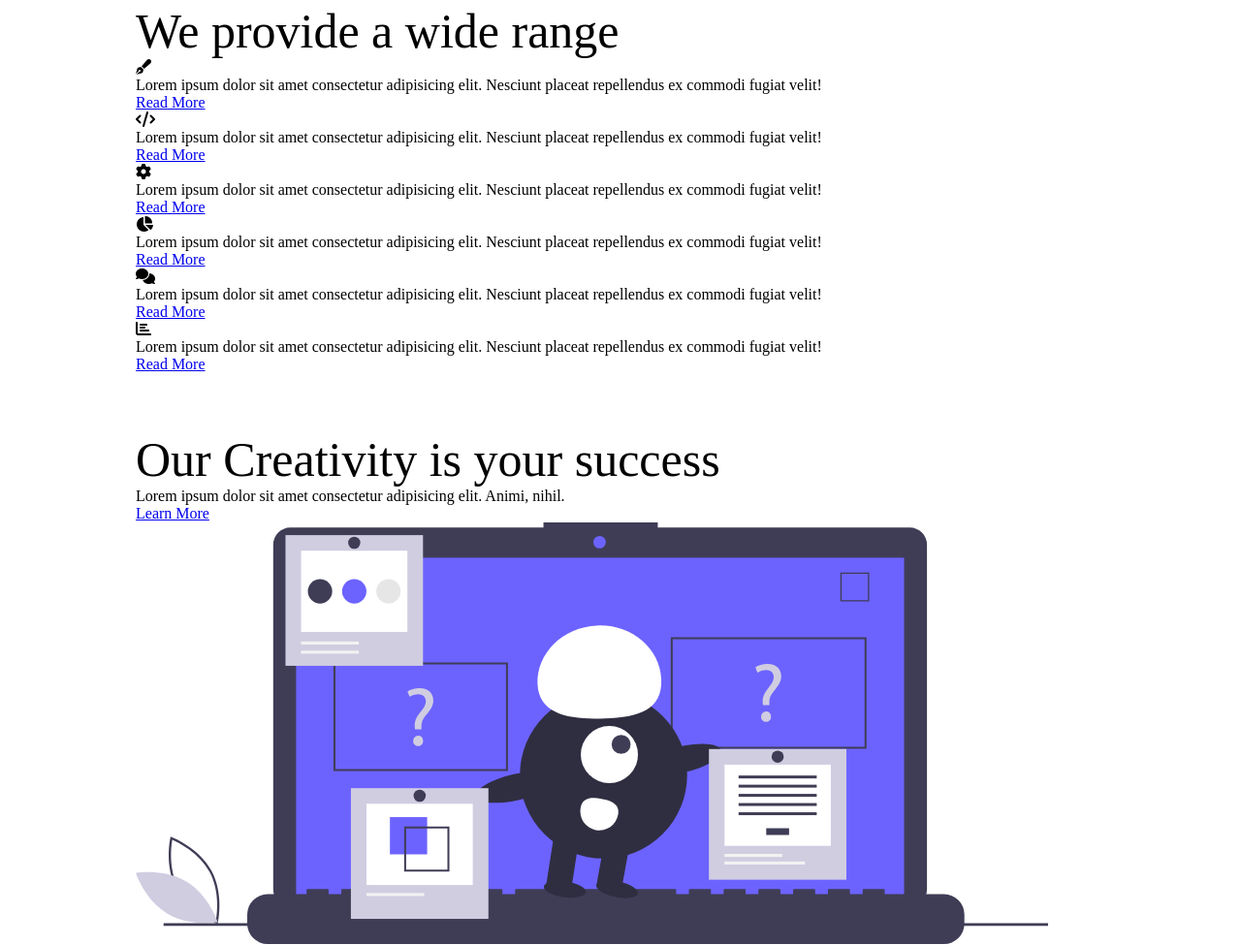
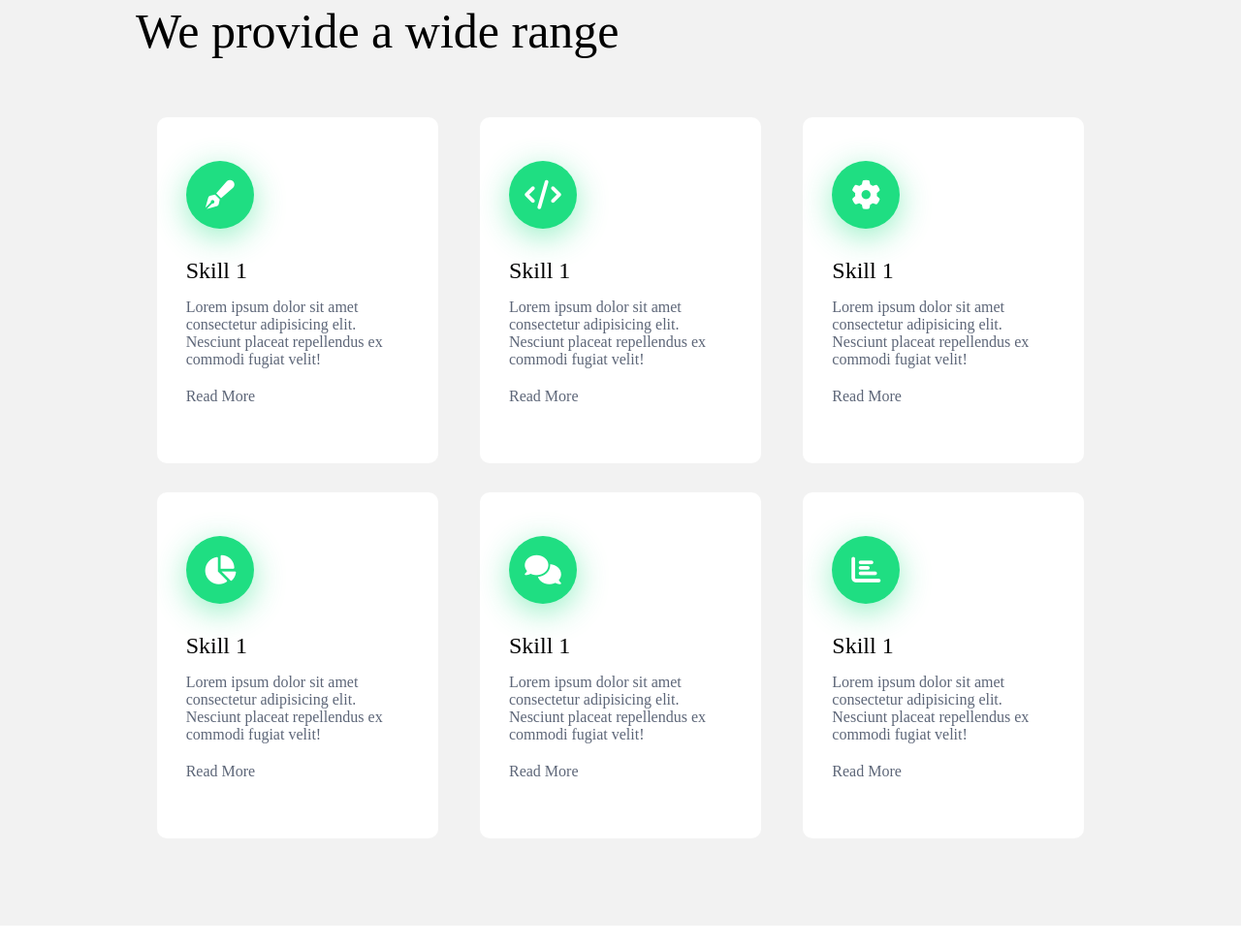
Before and after one commit to Gabrielut/Disenno2, a plain HTML site: page index.html in a window 1280 px wide. Shown: the part 737-1712 px from the top of the page at 97% size. Drawn offline with Linux system fonts and the light colour scheme.

Commit message:
About us listo y se inicia questions

```diff
--- a/Css/estilos.css
+++ b/Css/estilos.css
@@ -8,40 +8,39 @@
     font-family: 'Roboto', sans-serif;
 }
 
-h1 ,h2 ,h3 ,h4 ,h5 ,h6 {
-    color:  #000000 ;
+h1, h2, h3, h4, h5, h6 {
+    color: #000000;
     font-weight: 300;
 }
 
-.contenedor{
+.contenedor {
     width: 90%;
     max-width: 1000px;
     margin: auto;
     overflow: hidden;
 }
 
-.contenedor1{
+.contenedor1 {
     width: 90%;
     max-width: 1000px;
     margin: auto;
     overflow: hidden;
     padding: 60px 0;
-
 }
 
-h1{
+h1 {
     font-size: 50px;
 }
 
 /*header*/
 
-header::before{
+header::before {
     content: "";
     display: block;
     margin-bottom: 80px;
 }
 
-nav{
+nav {
     width: 100%;
     height: 80px;
     background: white;
@@ -53,35 +52,34 @@ nav{
     z-index: 100;
 }
 
-.nav{
+.nav {
     display: flex;
     justify-content: space-between;
     height: 80px;
     width: 100%;
     align-items: center;
 }
-.nav .logo{
+
+.nav .logo {
     height: 80px;
-
 }
 
-.nav .logo img{
+.nav .logo img {
     height: 100%;
     vertical-align: top;
-
 }
 
-.enlaces-header{
+.enlaces-header {
     font-weight: 300;
 }
 
-.nav .enlaces-header a{
-    color:  #6f7079 ;
+.nav .enlaces-header a {
+    color: #6f7079;
     text-decoration: none;
     margin-left: 20px;
 }
 
-.hamburger{
+.hamburger {
     width: 80px;
     height: 80px;
     display: none;
@@ -91,45 +89,45 @@ nav{
     transition: color 0.5s ease-in;
 }
 
-.hamburger > i{
+.hamburger>i {
     font-size: 25px;
     line-height: 80px;
 }
 
-.contenido-header{
+.contenido-header {
     width: 100%;
     height: 600px;
     display: flex;
     justify-content: space-between;
-    align-items: center ;
+    align-items: center;
 }
 
-.contenido-header > img{
+.contenido-header>img {
     width: 550px;
     animation: ease-in animat 1s;
 }
 
-@keyframes animat{
-    0%{
+@keyframes animat {
+    0% {
         transform: scale(0);
     }
-    100%{
+    100% {
         transform: scale(1);
     }
 }
 
-.textos-header{
+.textos-header {
     margin: 0px 0px 0px 30px;
 }
 
-.contenido-header p{
+.contenido-header p {
     font-weight: 100;
     margin-top: 14px;
     color: #6f7079;
 }
 
-.contenido-header a{
-    margin: 28px 0 0 0 ;
+.contenido-header a {
+    margin: 28px 0 0 0;
     width: 130px;
     display: block;
     text-align: center;
@@ -144,8 +142,108 @@ nav{
     background-color: #1fDe82;
 }
 
+/*About Us*/
 
-.titulo{
+.titulo {
     font-size: 50px;
+}
 
+.about-us {
+    background: #f2f2f2;
 }
+
+.contenedor-articulo {
+    display: flex;
+    flex-wrap: wrap;
+    margin-top: 60px;
+    justify-content: space-around;
+}
+
+.articulo {
+    width: 29%;
+    background: #fff;
+    margin-bottom: 30px;
+    border-radius: 10px;
+    padding: 45px 30px 60px 30px;
+    transition: 1s;
+}
+
+.articulo:hover {
+    box-shadow: 0 4px 10px rgba(17, 29, 48, .26);
+}
+
+.articulo>i {
+    font-size: 30px;
+    color: #fff;
+    background: #1fde82;
+    display: inline-block;
+    width: 70px;
+    height: 70px;
+    text-align: center;
+    padding-top: 20px;
+    border-radius: 50%;
+    box-shadow: 0 8px 32px rgba(31, 222, 130, .46);
+}
+
+.articulo>h3 {
+    font-size: 24px;
+    margin-top: 30px;
+}
+
+.articulo>p {
+    font-weight: 100;
+    color: #5d6678;
+    margin-top: 15px;
+    padding-bottom: 20px;
+}
+
+.articulo>a {
+    color: #5d6678;
+    font-weight: 400;
+    text-decoration: none;
+}
+
+.articulo>a:hover {
+    color: #1fDe82;
+    transition: color .5s;
+}
+
+/*Questions */
+
+.questions {
+    width: 100%;
+    height: 600px;
+    display: flex;
+    justify-content: space-between;
+    align-items: center;
+}
+
+.questions>img {
+    width: 550px;
+}
+
+.textos-questions {
+    margin: 0px 0px 0px 30px;
+}
+
+.contenido-header p {
+    font-weight: 100;
+    margin-top: 14px;
+    color: #6f7079;
+}
+
+.contenido-header a {
+    margin: 28px 0 0 0;
+    width: 130px;
+    display: block;
+    text-align: center;
+    color: #fff;
+    padding: 12px 0;
+    text-decoration: none;
+    font-weight: 400;
+    text-transform: uppercase;
+    font-size: 14px;
+    border-radius: 5px;
+    box-shadow: 0 8px 32px rgb(31, 222, 130, .46);
+    background-color: #1fDe82;
+}
--- a/index.html
+++ b/index.html
@@ -51,36 +51,42 @@
             <div class="contenedor-articulo">
                 <div class="articulo">
                     <i class="fas fa-pen-fancy"></i>
+                    <h3>Skill 1</h3>
                     <p>Lorem ipsum dolor sit amet consectetur adipisicing elit. Nesciunt placeat repellendus ex commodi
                         fugiat velit!</p>
                     <a href="#">Read More</a>
                 </div>
                 <div class="articulo">
                     <i class="fas fa-code"></i>
+                    <h3>Skill 1</h3>
                     <p>Lorem ipsum dolor sit amet consectetur adipisicing elit. Nesciunt placeat repellendus ex commodi
                         fugiat velit!</p>
                     <a href="#">Read More</a>
                 </div>
                 <div class="articulo">
                     <i class="fas fa-cog"></i>
+                    <h3>Skill 1</h3>
                     <p>Lorem ipsum dolor sit amet consectetur adipisicing elit. Nesciunt placeat repellendus ex commodi
                         fugiat velit!</p>
                     <a href="#">Read More</a>
                 </div>
                 <div class="articulo">
                     <i class="fas fa-chart-pie"></i>
+                    <h3>Skill 1</h3>
                     <p>Lorem ipsum dolor sit amet consectetur adipisicing elit. Nesciunt placeat repellendus ex commodi
                         fugiat velit!</p>
                     <a href="#">Read More</a>
                 </div>
                 <div class="articulo">
                     <i class="fas fa-comments"></i>
+                    <h3>Skill 1</h3>
                     <p>Lorem ipsum dolor sit amet consectetur adipisicing elit. Nesciunt placeat repellendus ex commodi
                         fugiat velit!</p>
                     <a href="#">Read More</a>
                 </div>
                 <div class="articulo">
                     <i class="fas fa-chart-bar"></i>
+                    <h3>Skill 1</h3>
                     <p>Lorem ipsum dolor sit amet consectetur adipisicing elit. Nesciunt placeat repellendus ex commodi
                         fugiat velit!</p>
                     <a href="#">Read More</a>
```
